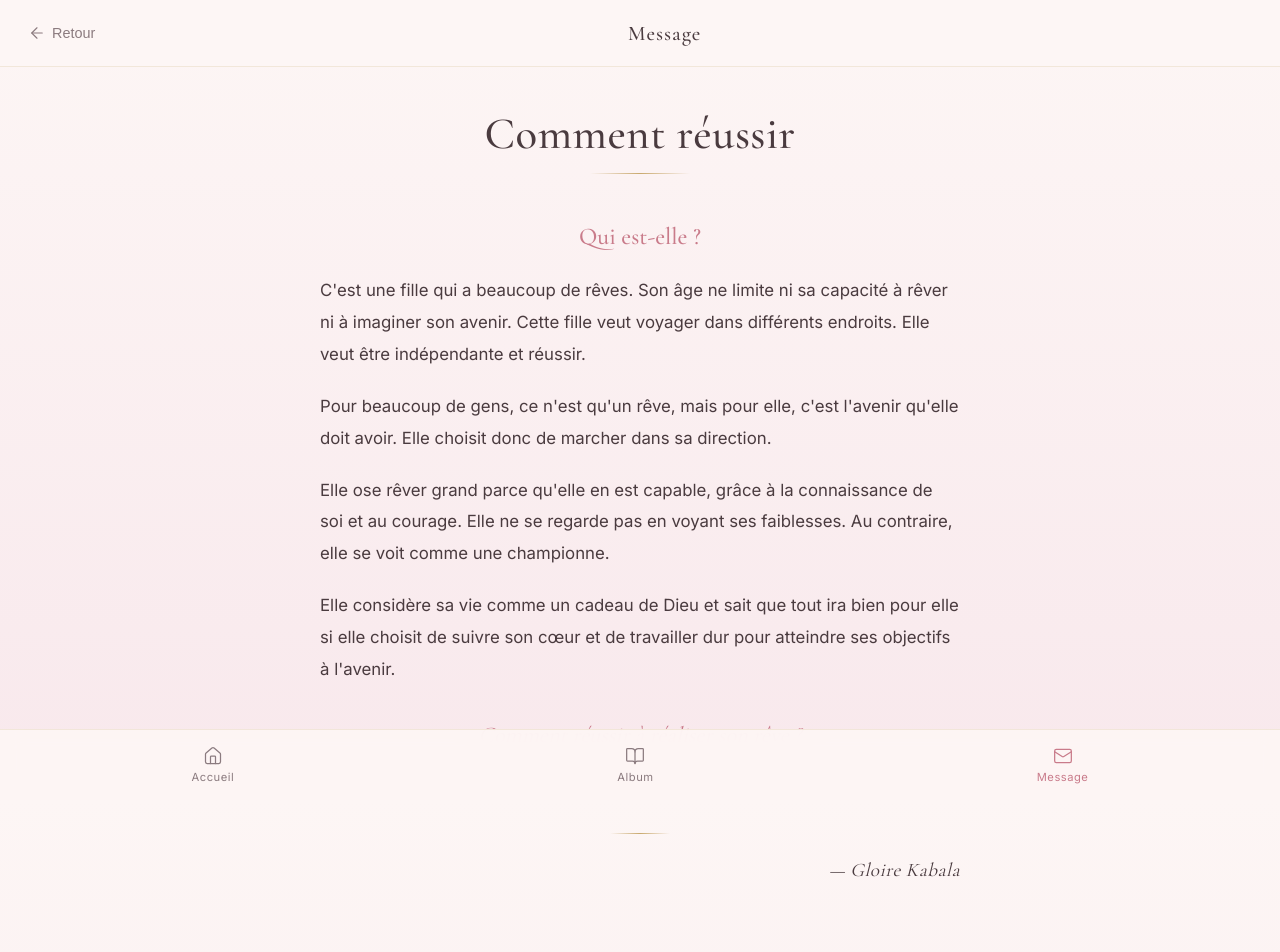
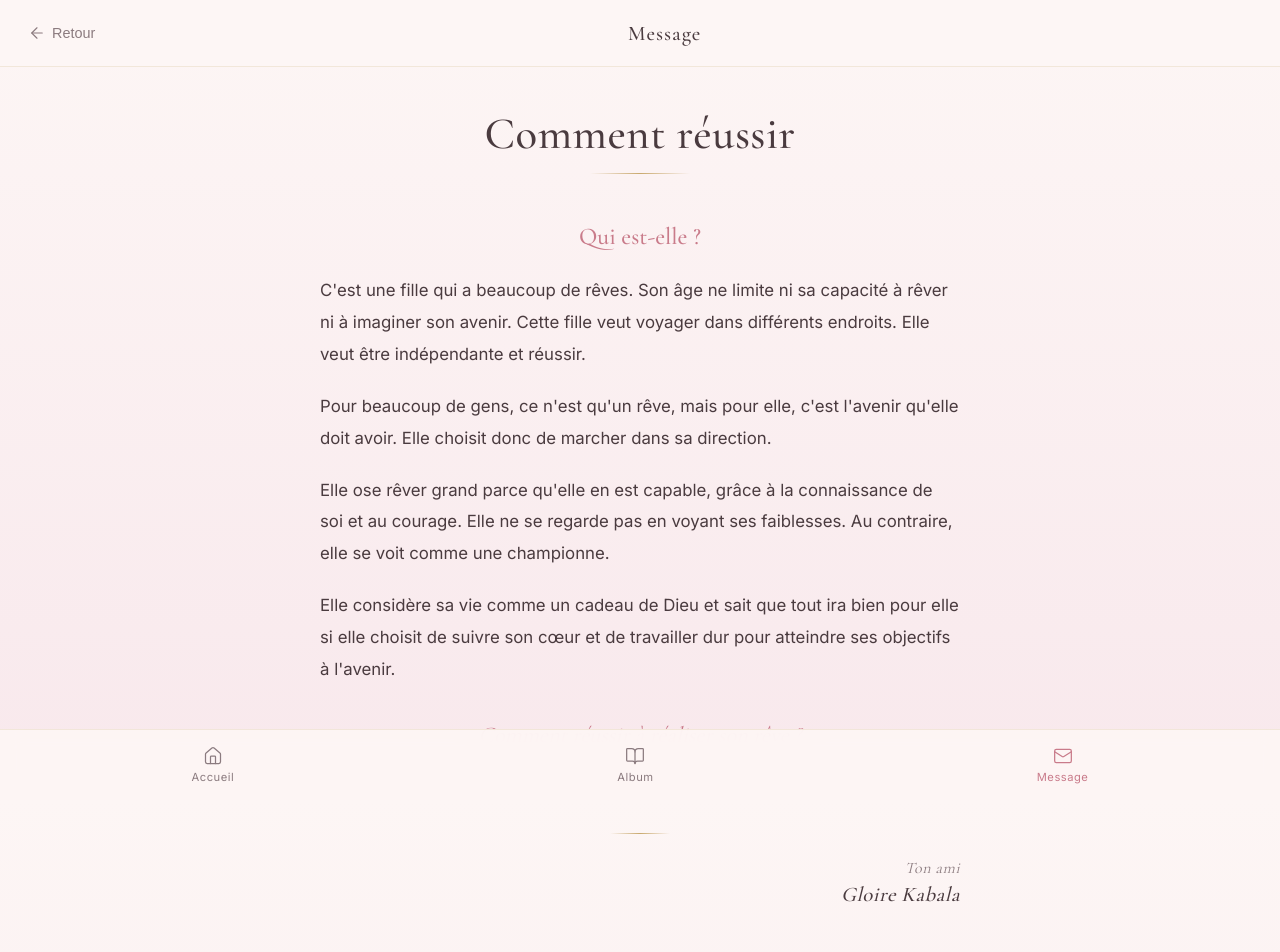
Before and after one commit to Gloire2798/Gemy-portrait, a Next.js app: page /message in a window 1280 px wide. Shown: the top 952 px of the page. Built offline with nearby package versions, Linux system fonts and the light colour scheme.

Commit message:
Update page.tsx

```diff
--- a/app/message/page.tsx
+++ b/app/message/page.tsx
@@ -178,19 +178,37 @@
         />
 
         {/* Signature */}
+        <div
+          style={{
+            textAlign: "right",
+            fontFamily: "var(--font-cormorant), serif",
+          }}
+        >
           <p
             style={{
-            fontFamily: "var(--font-cormorant), serif",
-            fontSize: "1.2rem",
+              fontSize: "1rem",
+              fontStyle: "italic",
+              color: "#8B7B7F",
+              margin: 0,
+              marginBottom: "4px",
+              letterSpacing: "0.5px",
+            }}
+          >
+            Ton ami
+          </p>
+          <p
+            style={{
+              fontSize: "1.3rem",
               fontStyle: "italic",
               color: "#4A3B3F",
               margin: 0,
-            textAlign: "right",
               letterSpacing: "0.5px",
+              fontWeight: 500,
             }}
           >
-          — Gloire Kabala
+            Gloire Kabala
           </p>
+        </div>
       </article>
 
       {/* Navigation bas */}
```
Lines whose indentation alone changed are shown as unchanged.
